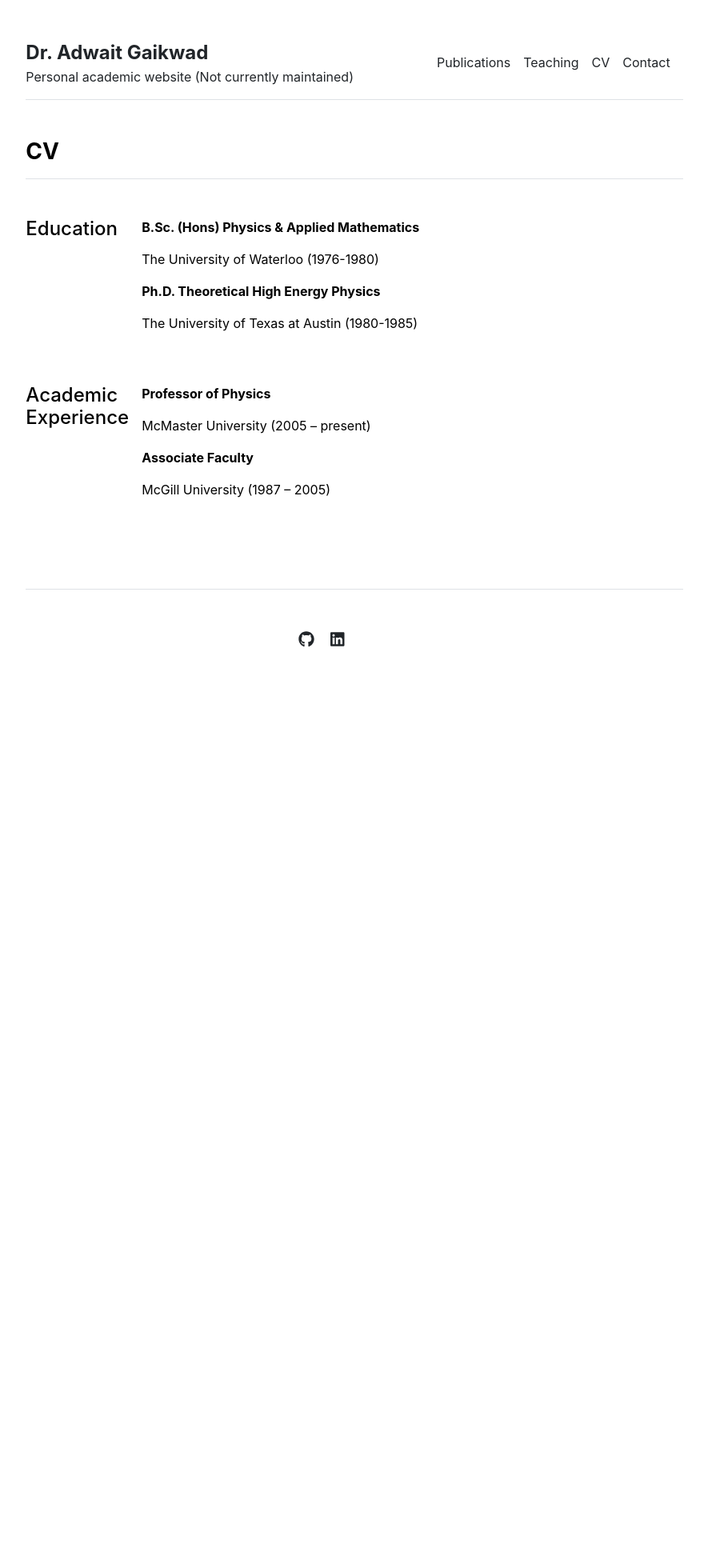
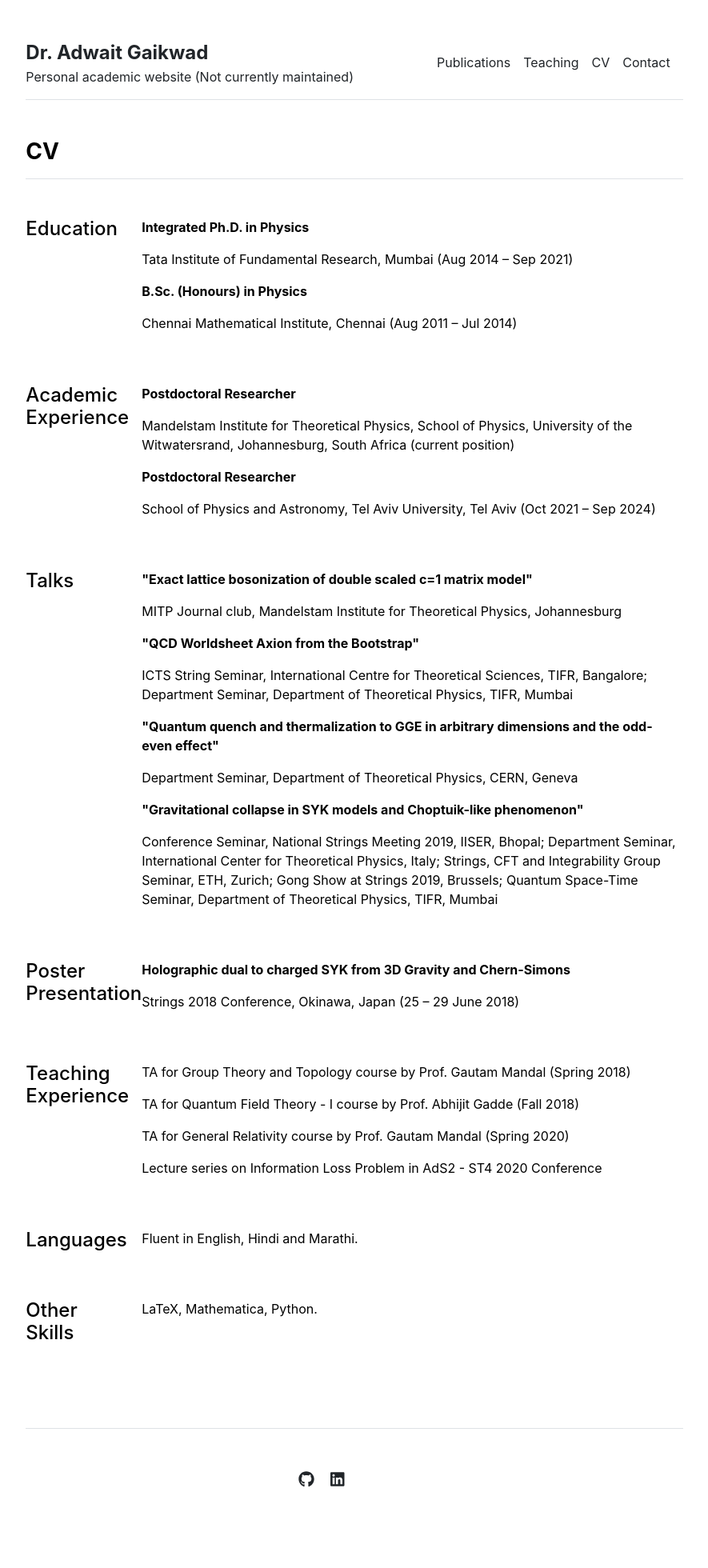
Before and after one commit to AdwaitGa/AdwaitGa.github.io, a Jekyll site: the page built from cv.md, in a window 1280 px wide. Shown: the whole page at 80% size, without its empty margins (197-1082 px from the left). Built offline with Jekyll 4.4.1, drawn with Linux system fonts in a browser that asks for light colours; before the commit the page ends 911 px from its top, so only the background shows below that.

Commit message:
Update CV, publications and contact info from latest CV
Co-Authored-By: Claude Sonnet 5.5 <noreply@anthropic.com>

```diff
--- a/_data/cv/academic-experience.yml
+++ b/_data/cv/academic-experience.yml
@@ -1,5 +1,5 @@
-- title: 'Professor of Physics'
-  description: 'McMaster University (2005 – present)'
+- title: 'Postdoctoral Researcher'
+  description: 'Mandelstam Institute for Theoretical Physics, School of Physics, University of the Witwatersrand, Johannesburg, South Africa (current position)'
 
-- title: 'Associate Faculty'
-  description: 'McGill University (1987 – 2005)'
+- title: 'Postdoctoral Researcher'
+  description: 'School of Physics and Astronomy, Tel Aviv University, Tel Aviv (Oct 2021 – Sep 2024)'
--- a/_data/cv/education.yml
+++ b/_data/cv/education.yml
@@ -1,5 +1,5 @@
-- title: 'B.Sc. (Hons) Physics & Applied Mathematics'
-  description: 'The University of Waterloo (1976-1980)'
+- title: 'Integrated Ph.D. in Physics'
+  description: 'Tata Institute of Fundamental Research, Mumbai (Aug 2014 – Sep 2021)'
 
-- title: 'Ph.D. Theoretical High Energy Physics'
-  description: 'The University of Texas at Austin (1980-1985)'
+- title: 'B.Sc. (Honours) in Physics'
+  description: 'Chennai Mathematical Institute, Chennai (Aug 2011 – Jul 2014)'
--- /dev/null
+++ b/_data/cv/other.yml
@@ -0,0 +1,12 @@
+poster:
+  title: 'Holographic dual to charged SYK from 3D Gravity and Chern-Simons'
+  description: 'Strings 2018 Conference, Okinawa, Japan (25 – 29 June 2018)'
+
+teaching:
+- 'TA for Group Theory and Topology course by Prof. Gautam Mandal (Spring 2018)'
+- 'TA for Quantum Field Theory - I course by Prof. Abhijit Gadde (Fall 2018)'
+- 'TA for General Relativity course by Prof. Gautam Mandal (Spring 2020)'
+- 'Lecture series on Information Loss Problem in AdS2 - ST4 2020 Conference'
+
+languages: 'Fluent in English, Hindi and Marathi.'
+skills: 'LaTeX, Mathematica, Python.'
--- /dev/null
+++ b/_data/cv/talks.yml
@@ -0,0 +1,11 @@
+- title: '"Exact lattice bosonization of double scaled c=1 matrix model"'
+  description: 'MITP Journal club, Mandelstam Institute for Theoretical Physics, Johannesburg'
+
+- title: '"QCD Worldsheet Axion from the Bootstrap"'
+  description: 'ICTS String Seminar, International Centre for Theoretical Sciences, TIFR, Bangalore; Department Seminar, Department of Theoretical Physics, TIFR, Mumbai'
+
+- title: '"Quantum quench and thermalization to GGE in arbitrary dimensions and the odd-even effect"'
+  description: 'Department Seminar, Department of Theoretical Physics, CERN, Geneva'
+
+- title: '"Gravitational collapse in SYK models and Choptuik-like phenomenon"'
+  description: 'Conference Seminar, National Strings Meeting 2019, IISER, Bhopal; Department Seminar, International Center for Theoretical Physics, Italy; Strings, CFT and Integrability Group Seminar, ETH, Zurich; Gong Show at Strings 2019, Brussels; Quantum Space-Time Seminar, Department of Theoretical Physics, TIFR, Mumbai'
--- a/_data/publications.yml
+++ b/_data/publications.yml
@@ -4,11 +4,12 @@ featured:
 - {name: 'Holographic dual to charged SYK from 3D Gravity and Chern-Simons by AG, L. Kh Joshi, G. Mandal and S. R. Wadia', url: 'https://doi.org/10.1007/JHEP02(2020)033'}
 
 index:
+- {name: 'Exact lattice bosonization of double scaled c=1 matrix model by AG, G. Mandal, and A. Mohan (in preparation)', url: ''}
 - {name: 'To gauge or to double gauge? Matrix models, global symmetry, and black hole cohomologies by AG, T. Kibe, Sam van Leuven, and K Mathieson', url: 'https://arxiv.org/abs/2512.02103'}
-- {name: 'Boundary Liouville Conformal Field Theory in Four dimensions by AG A. Kislev, T. Levy, and Yaron Oz', url: 'https://doi.org/10.1007/JHEP07(2024)271'}
+- {name: 'Boundary Liouville Conformal Field Theory in Four dimensions by AG, A. Kislev, T. Levy, and Yaron Oz', url: 'https://doi.org/10.1007/JHEP07(2024)271'}
 - {name: 'QCD Worldsheet Axion from the Bootstrap by AG, V. Gorbenko, and A. L. Guerrieri' , url: 'https://doi.org/10.1007/JHEP01(2024)090' }
 - {name: 'A Microscopic Model of Black Hole Evaporation in Two Dimensions by AG, A. Kaushal, G. Mandal, and S. R. Wadia', url: 'https://doi.org/10.1007/JHEP08(2023)171'}
 - {name: 'Quantum quench and thermalization to GGE in arbitrary dimensions and the odd-even effect by P. Banerjee, AG, A. Kaushal, and G. Mandal', url: 'https://doi.org/10.1007/JHEP09(2020)027'}
 - {name: 'Gravitational collapse in SYK models and Choptuik-like phenomenon by A. Dhar, AG, L. Kh Joshi, G. Mandal and S. R. Wadia', url: 'https://doi.org/10.1007/JHEP11(2019)067'}
 - {name: 'Holographic dual to charged SYK from 3D Gravity and Chern-Simons by AG, L. Kh Joshi, G. Mandal and S. R. Wadia', url: 'https://doi.org/10.1007/JHEP02(2020)033'}
-- {name: 'Spectral Form Factor in Non-Gaussian Random Matrix Theories by AG and R. Sinha.', url: 'https://journals.aps.org/prd/abstract/10.1103/PhysRevD.100.026017'}
+- {name: 'Spectral Form Factor in Non-Gaussian Random Matrix Theories by AG and R. Sinha', url: 'https://arxiv.org/abs/1706.07439'}
--- a/_data/settings.yml
+++ b/_data/settings.yml
@@ -22,4 +22,4 @@ social:
 - {icon: 'linkedin', link: 'https://linkedin.com/in/adwait-gaikwad-77462b5b'}
 
 contacts:
-- {name: 'Dr. Adwait Gaikwad', title: 'Postdoctoral Fellow', department: 'The Mandelstam Institute for Theoretical Physics', institution: 'University of Witwatrsrand', institution_address: '1 Jan Smuts Avenue, Braamfontein 2000, Johannesburg, South Africa', email: 'adwaitgaikwad@gmail.com', office: 'PM19', image: 'assets/img/contact.jpeg', Phone: '+91 9004827759'}
+- {name: 'Dr. Adwait Gaikwad', title: 'Postdoctoral Researcher', department: 'The Mandelstam Institute for Theoretical Physics', institution: 'University of the Witwatersrand', institution_address: '1 Jan Smuts Avenue, Braamfontein 2000, Johannesburg, South Africa', email: 'adwaitgaikwad@gmail.com', office: 'PM19', image: 'assets/img/contact.jpeg', phone: '+91-9004827759, +27-0713454320'}
--- a/_includes/publications.html
+++ b/_includes/publications.html
@@ -7,7 +7,7 @@
       {% endfor %}
     {% else %}
       {% for item in site.data.publications.index %}
-        <p><a href="{{ item.url }}">{{ item.name }}</a></p>
+        {% if item.url != "" %}<p><a href="{{ item.url }}">{{ item.name }}</a></p>{% else %}<p>{{ item.name }}</p>{% endif %}
       {% endfor %}
     {% endif %}
   </div>
--- a/_layouts/cv.html
+++ b/_layouts/cv.html
@@ -29,5 +29,51 @@ layout: default
         {% endfor %}
       </div>
     </div>
+    <div class="row g-5 mb-5">
+      <div class="col-md-2">
+        <h4>Talks</h4>
+      </div>
+      <div class="col-md-10">
+        {% for section in site.data.cv.talks %}
+          <p class="fw-bold">{{ section.title }}</p>
+          <p>{{ section.description }}</p>
+        {% endfor %}
+      </div>
+    </div>
+    <div class="row g-5 mb-5">
+      <div class="col-md-2">
+        <h4>Poster Presentation</h4>
+      </div>
+      <div class="col-md-10">
+        <p class="fw-bold">{{ site.data.cv.other.poster.title }}</p>
+        <p>{{ site.data.cv.other.poster.description }}</p>
+      </div>
+    </div>
+    <div class="row g-5 mb-5">
+      <div class="col-md-2">
+        <h4>Teaching Experience</h4>
+      </div>
+      <div class="col-md-10">
+        {% for item in site.data.cv.other.teaching %}
+          <p>{{ item }}</p>
+        {% endfor %}
+      </div>
+    </div>
+    <div class="row g-5 mb-5">
+      <div class="col-md-2">
+        <h4>Languages</h4>
+      </div>
+      <div class="col-md-10">
+        <p>{{ site.data.cv.other.languages }}</p>
+      </div>
+    </div>
+    <div class="row g-5 mb-5">
+      <div class="col-md-2">
+        <h4>Other Skills</h4>
+      </div>
+      <div class="col-md-10">
+        <p>{{ site.data.cv.other.skills }}</p>
+      </div>
+    </div>
   </div>
 </div>
```
Also changed, not shown: 1 other file.
